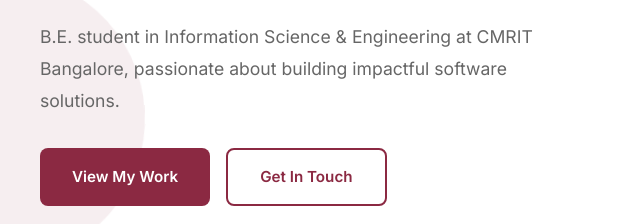
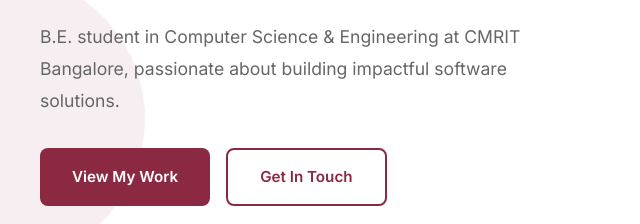
Before and after one commit to Shashikanth-R/my_portfolio, a plain HTML site: page index.html in a window 1280 px wide. Shown: the part 383-607 px from the top of the page, 0-640 px from the left. Drawn offline with Linux system fonts and the light colour scheme.

Commit message:
Update hero description: Changed from Information Science to Computer Science

```diff
--- a/index.html
+++ b/index.html
@@ -53,7 +53,7 @@
                     <span class="cursor">|</span>
                 </div>
                 <p class="hero-description">
-                    B.E. student in Information Science & Engineering at CMRIT Bangalore,
+                    B.E. student in Computer Science & Engineering at CMRIT Bangalore,
                     passionate about building impactful software solutions.
                 </p>
                 <div class="hero-cta">
```
